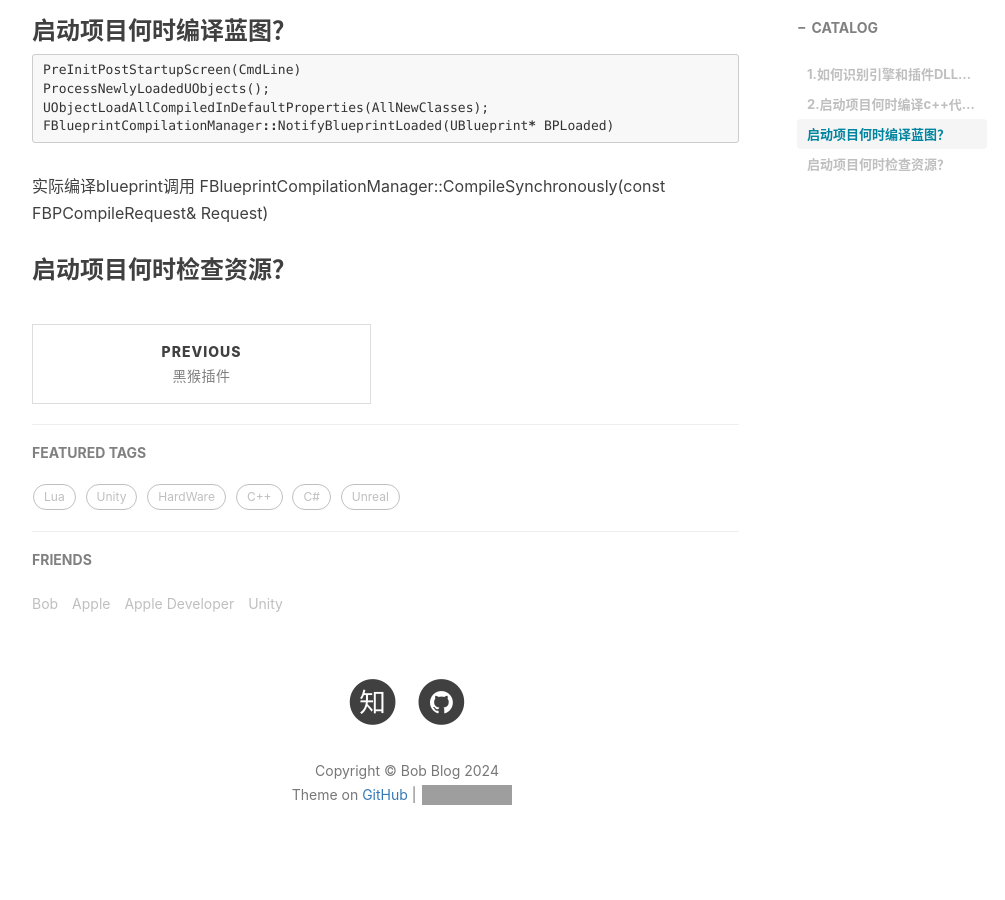
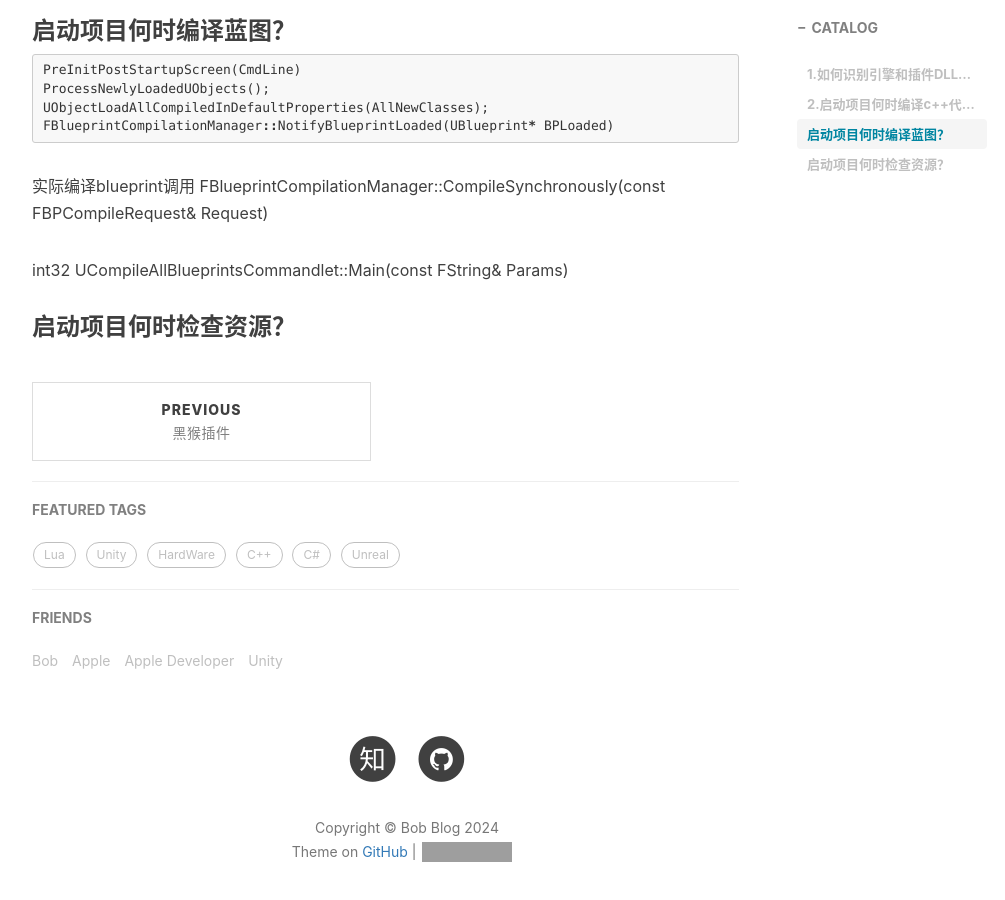
Before and after one commit to chenanbao/chenanbao.github.io, a Jekyll site: the page built from _posts/2024-10-23-Unreal源码百问.md, in a window 1280 px wide and 900 px high, scrolled down 3378 px. Shown: the whole window, without its empty margins (233-1238 px from the left). Built offline with Jekyll 4.4.1, drawn with Linux system fonts in a browser that asks for light colours; nearby versions of some CDN libraries; comment, search, counter and statistics services are not loaded; grey boxes are pictures that could not be loaded.

Commit message:
Update 2024-10-23-Unreal源码百问.md

```diff
--- a/_posts/2024-10-23-Unreal源码百问.md
+++ b/_posts/2024-10-23-Unreal源码百问.md
@@ -139,4 +139,7 @@ FBlueprintCompilationManager::NotifyBlueprintLoaded(UBlueprint* BPLoaded)
 实际编译blueprint调用
 FBlueprintCompilationManager::CompileSynchronously(const FBPCompileRequest& Request)
 
+
+int32 UCompileAllBlueprintsCommandlet::Main(const FString& Params)
+
 ### 启动项目何时检查资源？
```
